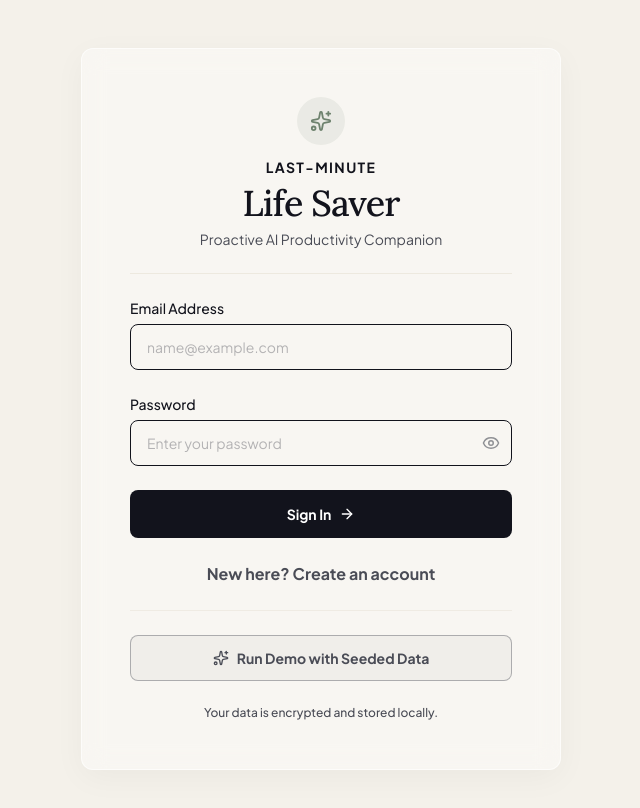
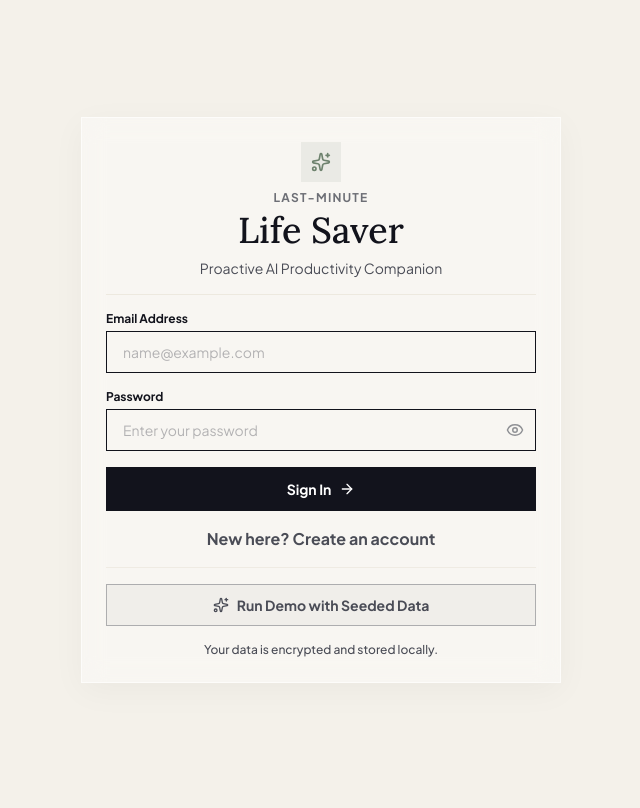
Before and after one commit to amri-03/vibe-2-ship-last-minute-lifesaver, a React (Vite) app in the folder frontend/: page / in a window 1280 px wide. Both pictures are taken after a click on the button "Already have an account? Sign in". Shown: the top 808 px of the page, without its empty margins (319-959 px from the left). Built offline with nearby package versions, Linux system fonts and the light colour scheme; no server answers.

Commit message:
style: complete zero-scroll, 0px-radius, and typographic overhaul of the gateway page

```diff
--- a/frontend/src/pages/Gateway.tsx
+++ b/frontend/src/pages/Gateway.tsx
@@ -14,6 +14,7 @@ import api from '../services/api'
 /* ──────────────────────────────────────────────────────────
    Gateway.tsx — Onboarding & Multi-User Authentication
    Dual-State Layout: Sign In and Registration
+   Zero-Scroll, Strict 0px Corner Radii Overhaul
    ────────────────────────────────────────────────────────── */
 
 // ── Validation helpers ─────────────────────────────────────
@@ -41,7 +42,7 @@ function PasswordInput({
   const [visible, setVisible] = useState(false)
 
   return (
-    <div className="space-y-1.5">
+    <div className="space-y-1">
       <div className="relative">
         <input
           id={id}
@@ -51,7 +52,7 @@ function PasswordInput({
           placeholder={placeholder}
           autoComplete="off"
           className={`
-            bg-cardLinen/40 border text-ink font-jakarta text-sm rounded-lg px-4 py-3 pr-12 transition-all duration-300 w-full placeholder:text-charcoal/40
+            bg-cardLinen/40 border text-ink font-jakarta text-sm rounded-none px-4 py-2.5 pr-12 transition-all duration-300 w-full placeholder:text-charcoal/40
             focus:bg-white focus:border-sage focus:ring-1 focus:ring-sage/30 focus:outline-none
             ${error ? 'border-terracotta bg-terracotta/5 text-terracotta focus:border-terracotta focus:ring-terracotta/30 placeholder:text-terracotta/40' : 'border-paperBorder'}
           `}
@@ -77,7 +78,7 @@ function PasswordInput({
 
 function FormLabel({ htmlFor, children }: { htmlFor: string; children: React.ReactNode }) {
   return (
-    <label htmlFor={htmlFor} className="block text-sm font-medium text-ink font-jakarta mb-1.5">
+    <label htmlFor={htmlFor} className="block text-xs font-semibold text-ink font-jakarta mb-1">
       {children}
     </label>
   )
@@ -90,7 +91,6 @@ export default function Gateway() {
     setupCompleted,
     isAuthenticated,
     loading,
-    error,
     checkAuth,
   } = useAuth()
 
@@ -110,31 +110,21 @@ export default function Gateway() {
     setIsRegistering(!setupCompleted)
   }, [setupCompleted])
 
-  // Password Hygiene: wiping password caches on mount and cleanup
+  // Password Hygiene: wipe all local password state fields upon mount and view toggles
   useEffect(() => {
     setMasterPassword('')
     setConfirmPassword('')
+    setPasswordTouched(false)
+    setFormError(null)
+  }, [isRegistering])
+
+  // Secure memory wipe on unmount
+  useEffect(() => {
     return () => {
       setMasterPassword('')
       setConfirmPassword('')
     }
   }, [])
-
-  // Toggle state with password hygiene clearing
-  const handleToggleState = () => {
-    setIsRegistering((prev) => !prev)
-    setMasterPassword('')
-    setConfirmPassword('')
-    setPasswordTouched(false)
-    setFormError(null)
-  }
-
-  // Sync contextual errors to form errors
-  useEffect(() => {
-    if (error) {
-      setFormError(error)
-    }
-  }, [error])
 
   // ── Derived validation ───────────────────────────────────
   const passwordError = passwordTouched ? validatePassword(masterPassword) : null
@@ -262,7 +252,7 @@ export default function Gateway() {
   }
 
   return (
-    <div className="min-h-screen bg-canvas flex items-center justify-center px-4 py-12">
+    <div className="min-h-screen h-screen w-screen overflow-hidden flex flex-col bg-canvas justify-center items-center px-4">
       {/* Subtle background texture */}
       <div
         className="pointer-events-none fixed inset-0 opacity-[0.03]"
@@ -278,35 +268,35 @@ export default function Gateway() {
         className="
           relative z-10 max-w-[480px] w-full
           bg-white/40 border border-white/60
-          p-12 rounded-xl
+          p-6 rounded-none
           shadow-[0_8px_32px_rgba(28,25,23,0.04)]
           backdrop-blur-md
         "
       >
         {/* Brand header */}
-        <div className="text-center space-y-1.5 mb-6">
-          <div className="inline-flex items-center justify-center w-12 h-12 rounded-full bg-sage/10 mb-3">
-            <Sparkles size={22} className="text-sage" />
+        <div className="text-center flex flex-col items-center mb-4">
+          <div className="inline-flex items-center justify-center w-10 h-10 rounded-none bg-sage/10 mb-2">
+            <Sparkles size={20} className="text-sage" />
           </div>
-          <p className="font-jakarta text-sm font-semibold tracking-widest uppercase text-ink">
+          <p className="font-jakarta text-xs font-semibold tracking-widest text-charcoal/80 uppercase">
             LAST-MINUTE
           </p>
-          <h1 className="font-lora text-4xl font-medium tracking-tight text-ink">
+          <h1 className="font-lora text-4xl text-ink font-medium mt-1">
             Life Saver
           </h1>
-          <p className="font-jakarta text-sm text-charcoal truncate whitespace-nowrap">
+          <p className="font-jakarta text-sm text-charcoal mt-2">
             Proactive AI Productivity Companion
           </p>
         </div>
 
         {/* Divider */}
-        <div className="h-px bg-paper-border/60 mb-6" />
+        <div className="h-px bg-paper-border/60 mb-4" />
 
         {isRegistering ? (
           /* ════════════════════════════════════════════════
              Registration State
              ════════════════════════════════════════════════ */
-          <form onSubmit={handleSetup} className="space-y-6">
+          <form onSubmit={handleSetup} className="space-y-4">
             <div>
               <FormLabel htmlFor="email">Email Address</FormLabel>
               <input
@@ -317,7 +307,7 @@ export default function Gateway() {
                 placeholder="name@example.com"
                 required
                 className="
-                  bg-cardLinen/40 border border-paperBorder text-ink font-jakarta text-sm rounded-lg px-4 py-3 transition-all duration-300 w-full placeholder:text-charcoal/40
+                  bg-cardLinen/40 border border-paperBorder text-ink font-jakarta text-sm rounded-none px-4 py-2.5 transition-all duration-300 w-full placeholder:text-charcoal/40
                   focus:bg-white focus:border-sage focus:ring-1 focus:ring-sage/30 focus:outline-none
                 "
               />
@@ -352,7 +342,7 @@ export default function Gateway() {
 
             {/* Form-level error */}
             {formError && (
-              <div className="rounded-lg bg-terracotta/8 border border-terracotta/20 px-4 py-3">
+              <div className="rounded-none bg-terracotta/8 border border-terracotta/20 px-4 py-2">
                 <p className="flex items-center gap-2 text-sm text-terracotta font-jakarta">
                   <AlertCircle size={15} />
                   {formError}
@@ -366,7 +356,7 @@ export default function Gateway() {
               disabled={submitting}
               className="
                 w-full flex items-center justify-center gap-2 group cursor-pointer
-                rounded-lg bg-ink px-4 py-3.5
+                rounded-none bg-ink px-4 py-3
                 font-jakarta text-sm font-semibold text-white
                 transition-all duration-300 ease-in-out will-change-transform
                 hover:bg-ink hover:scale-[1.02] hover:-translate-y-px hover:shadow-md
@@ -388,7 +378,7 @@ export default function Gateway() {
           /* ════════════════════════════════════════════════
              Sign In State
              ════════════════════════════════════════════════ */
-          <form onSubmit={handleLogin} className="space-y-6">
+          <form onSubmit={handleLogin} className="space-y-4">
             <div>
               <FormLabel htmlFor="email">Email Address</FormLabel>
               <input
@@ -399,7 +389,7 @@ export default function Gateway() {
                 placeholder="name@example.com"
                 required
                 className="
-                  bg-cardLinen/40 border border-paperBorder text-ink font-jakarta text-sm rounded-lg px-4 py-3 transition-all duration-300 w-full placeholder:text-charcoal/40
+                  bg-cardLinen/40 border border-paperBorder text-ink font-jakarta text-sm rounded-none px-4 py-2.5 transition-all duration-300 w-full placeholder:text-charcoal/40
                   focus:bg-white focus:border-sage focus:ring-1 focus:ring-sage/30 focus:outline-none
                 "
               />
@@ -421,7 +411,7 @@ export default function Gateway() {
 
             {/* Form-level error */}
             {formError && (
-              <div className="rounded-lg bg-terracotta/8 border border-terracotta/20 px-4 py-3">
+              <div className="rounded-none bg-terracotta/8 border border-terracotta/20 px-4 py-2">
                 <p className="flex items-center gap-2 text-sm text-terracotta font-jakarta">
                   <AlertCircle size={15} />
                   {formError}
@@ -435,7 +425,7 @@ export default function Gateway() {
               disabled={submitting}
               className="
                 w-full flex items-center justify-center gap-2 group cursor-pointer
-                rounded-lg bg-ink px-4 py-3.5
+                rounded-none bg-ink px-4 py-3
                 font-jakarta text-sm font-semibold text-white
                 transition-all duration-300 ease-in-out will-change-transform
                 hover:bg-ink hover:scale-[1.02] hover:-translate-y-px hover:shadow-md
@@ -456,10 +446,10 @@ export default function Gateway() {
         )}
 
         {/* Toggle Link */}
-        <div className="mt-6 text-center">
+        <div className="mt-4 text-center">
           <button
             type="button"
-            onClick={handleToggleState}
+            onClick={() => setIsRegistering((prev) => !prev)}
             className="text-base text-charcoal font-semibold font-jakarta cursor-pointer hover:text-charcoal transition-colors"
           >
             {isRegistering
@@ -469,7 +459,7 @@ export default function Gateway() {
         </div>
 
         {/* Divider */}
-        <div className="h-px bg-paper-border/50 my-6" />
+        <div className="h-px bg-paper-border/50 my-4" />
 
         {/* Seed Demo Button */}
         <button
@@ -478,7 +468,7 @@ export default function Gateway() {
           disabled={submitting}
           className="
             w-full flex items-center justify-center gap-2 cursor-pointer
-            rounded-lg border border-charcoal/40 bg-charcoal/5 px-4 py-3
+            rounded-none border border-charcoal/40 bg-charcoal/5 px-4 py-2.5
             font-jakarta text-sm font-semibold text-charcoal
             transition-all duration-300
             hover:scale-[1.02] hover:-translate-y-px hover:shadow-sm
@@ -491,7 +481,7 @@ export default function Gateway() {
         </button>
 
         {/* Footer */}
-        <p className="mt-6 text-center text-xs text-charcoal font-medium font-jakarta">
+        <p className="mt-4 text-center text-xs text-charcoal font-medium font-jakarta">
           Your data is encrypted and stored locally.
         </p>
       </div>
```
